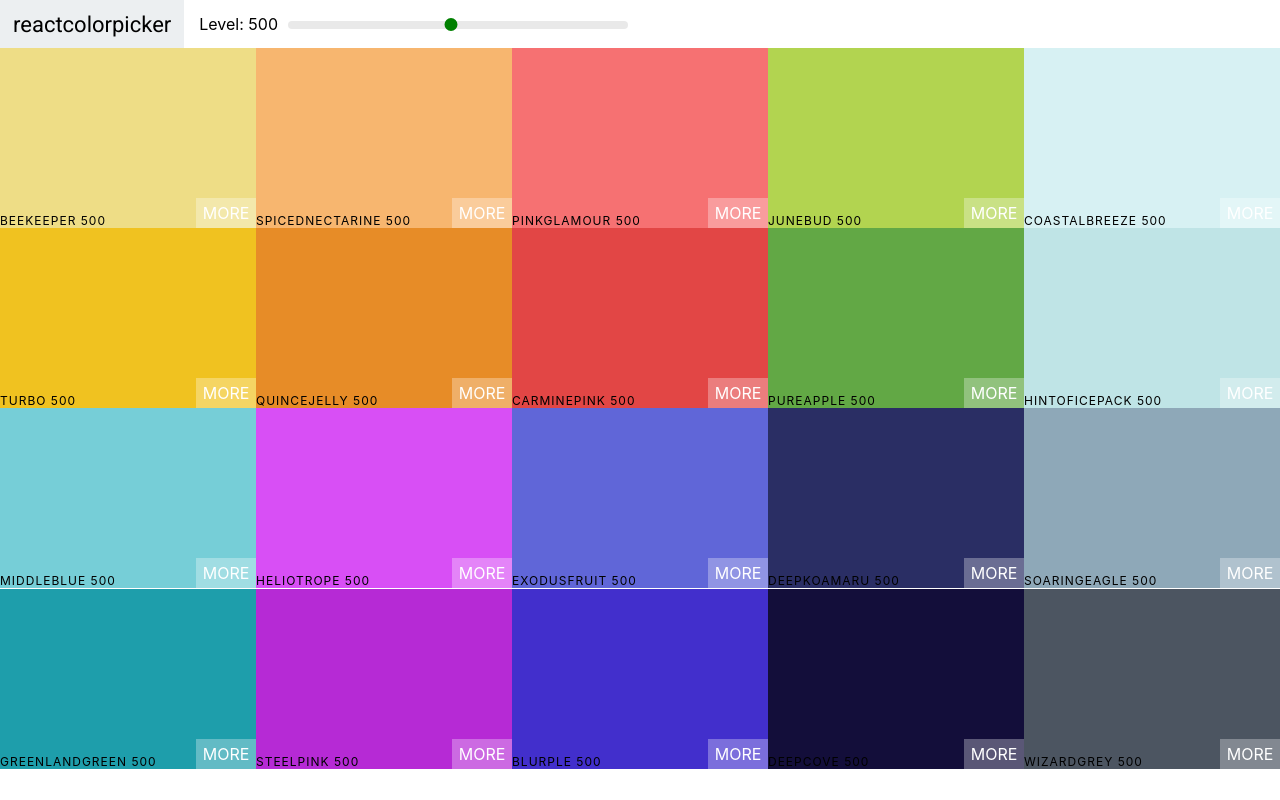
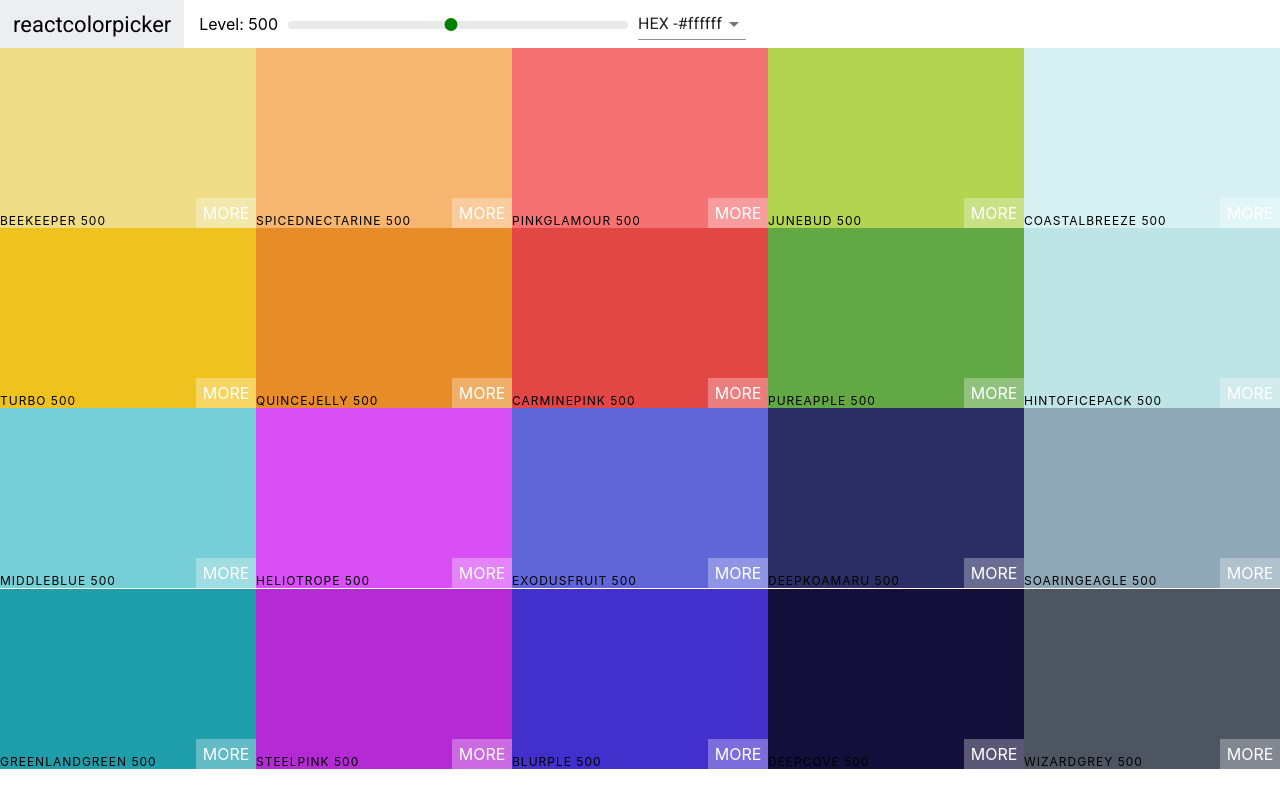
Before and after one commit to ejstylz/react-color-project, a React (Create React App) app: page / in a window 1280 px wide. Built offline with nearby package versions, Linux system fonts and the light colour scheme.

Commit message:
Add Select and Material UI

```diff
--- a/package.json
+++ b/package.json
@@ -3,6 +3,7 @@
   "version": "0.1.0",
   "private": true,
   "dependencies": {
+    "@material-ui/core": "^4.11.0",
     "@testing-library/jest-dom": "^4.2.4",
     "@testing-library/react": "^9.5.0",
     "@testing-library/user-event": "^7.2.1",
--- a/src/Navbar.js
+++ b/src/Navbar.js
@@ -1,11 +1,25 @@
 import React, { Component } from 'react';
+import Select from '@material-ui/core/Select';
+import MenuItem from '@material-ui/core/MenuItem';
 import Slider from 'rc-slider';
 import 'rc-slider/assets/index.css';
 import './Navbar.css';
 
 class Navbar extends Component {
+	constructor(props) {
+		super(props);
+		this.state = {
+			format: 'hex'
+		};
+		this.handleChange = this.handleChange.bind(this);
+	}
+	handleChange(e) {
+		this.setState({ format: e.target.value });
+		this.props.handleChange(e.target.value);
+	}
 	render() {
 		const { level, changeLevel } = this.props;
+		const { format } = this.state;
 		return (
 			<header className="Navbar">
 				<div className="logo">
@@ -17,6 +31,13 @@
 						<Slider defaultValue={level} min={100} max={900} step={100} onAfterChange={changeLevel} />
 					</div>
 				</div>
+				<div className="select-container">
+					<Select value={format} onChange={this.handleChange}>
+						<MenuItem value="hex">HEX -#ffffff</MenuItem>
+						<MenuItem value="rgb">RGB -rgb(255,255,255)</MenuItem>
+						<MenuItem value="rgba">RGBA -rgb(255,255,255, 1.0)</MenuItem>
+					</Select>
+				</div>
 			</header>
 		);
 	}
--- a/src/Palette.js
+++ b/src/Palette.js
@@ -7,22 +7,28 @@
 	constructor(props) {
 		super(props);
 		this.state = {
-			level: 500
+			level: 500,
+			format: 'hex'
 		};
 		this.changeLevel = this.changeLevel.bind(this);
+		this.changeFormat = this.changeFormat.bind(this);
 	}
 
 	changeLevel(level) {
 		this.setState({ level });
 	}
 
+	changeFormat(val) {
+		this.setState({ format: val });
+	}
+
 	render() {
 		const { colors } = this.props.palette;
-		const { level } = this.state;
-		const colorBoxes = colors[level].map(color => <ColorBox background={color.hex} name={color.name} />);
+		const { level, format } = this.state;
+		const colorBoxes = colors[level].map(color => <ColorBox background={color[format]} name={color.name} />);
 		return (
 			<div className="Palette">
-				<Navbar level={level} changeLevel={this.changeLevel} />
+				<Navbar level={level} changeLevel={this.changeLevel} handleChange={this.changeFormat} />
 				<div className="Palette-colors">{colorBoxes}</div>
 				{/* footer eventually */}
 			</div>
```
Also changed, not shown: 1 other file (tests, documents, lock files or other folders).
